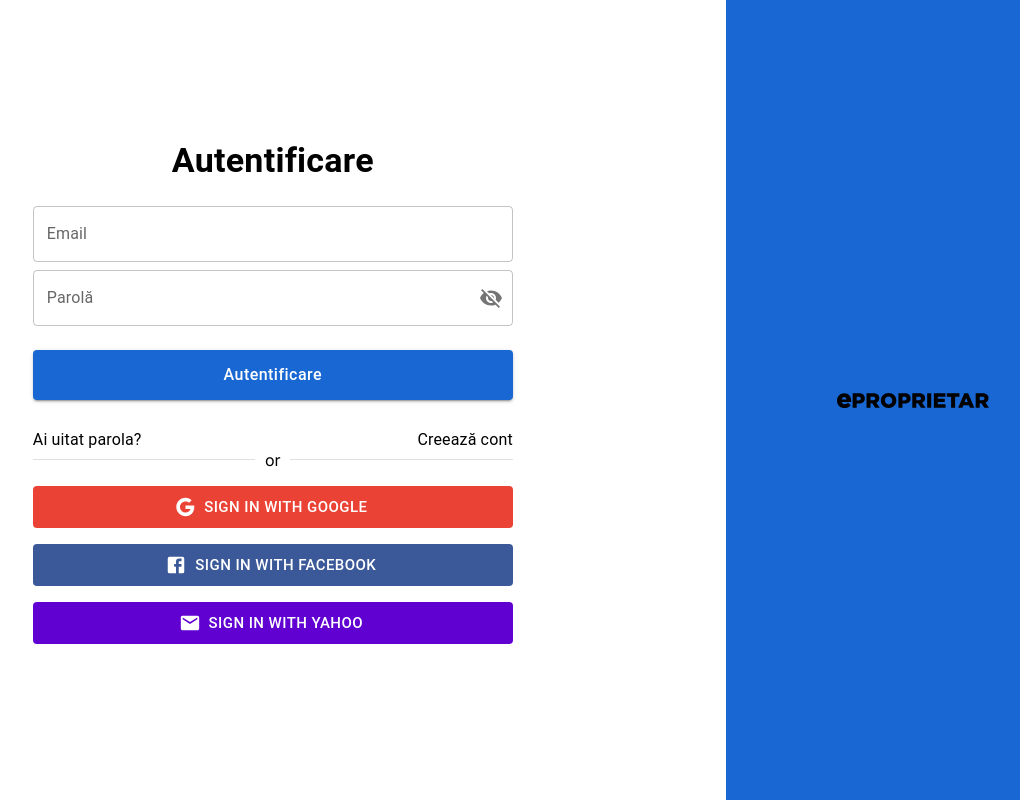
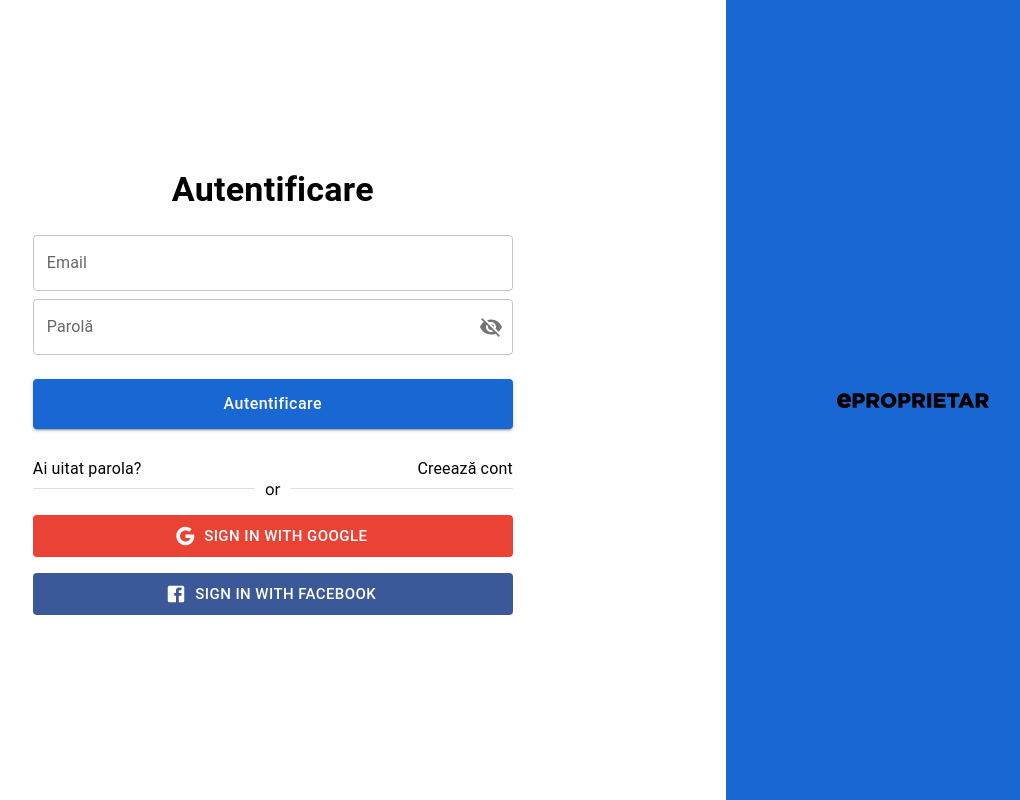
Before and after one commit to CzakoZoltan08/eproprietar-fe, a Next.js app: page /login in a window 1280 px wide. Shown: the whole page, without its empty margins (180-1200 px from the left). Built offline with nearby package versions, Linux system fonts and the light colour scheme; no server answers; what auto-bind would draw is missing.

Commit message:
Hide yahoo login

```diff
--- a/src/app/login/LeftSide.tsx
+++ b/src/app/login/LeftSide.tsx
@@ -86,11 +86,11 @@
       provider: new FacebookAuthProvider(),
       styleKey: "facebook" as "facebook",
     },
-    {
-      name: "Yahoo",
-      provider: yahooProvider,
-      styleKey: "yahoo" as "yahoo",
-    },
+    // {
+    //   name: "Yahoo",
+    //   provider: yahooProvider,
+    //   styleKey: "yahoo" as "yahoo",
+    // },
   ];
 
   const onChange = (event: ChangeEvent<HTMLInputElement>) => {
```
